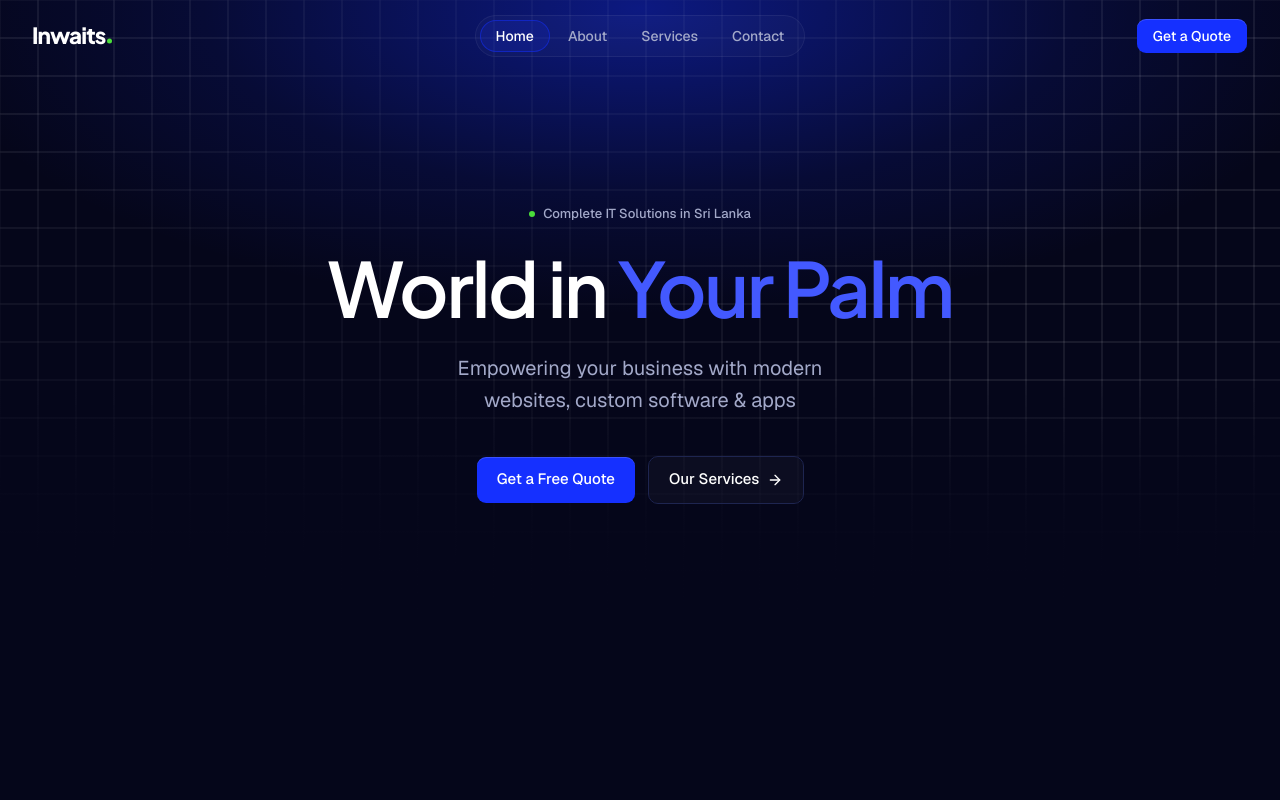
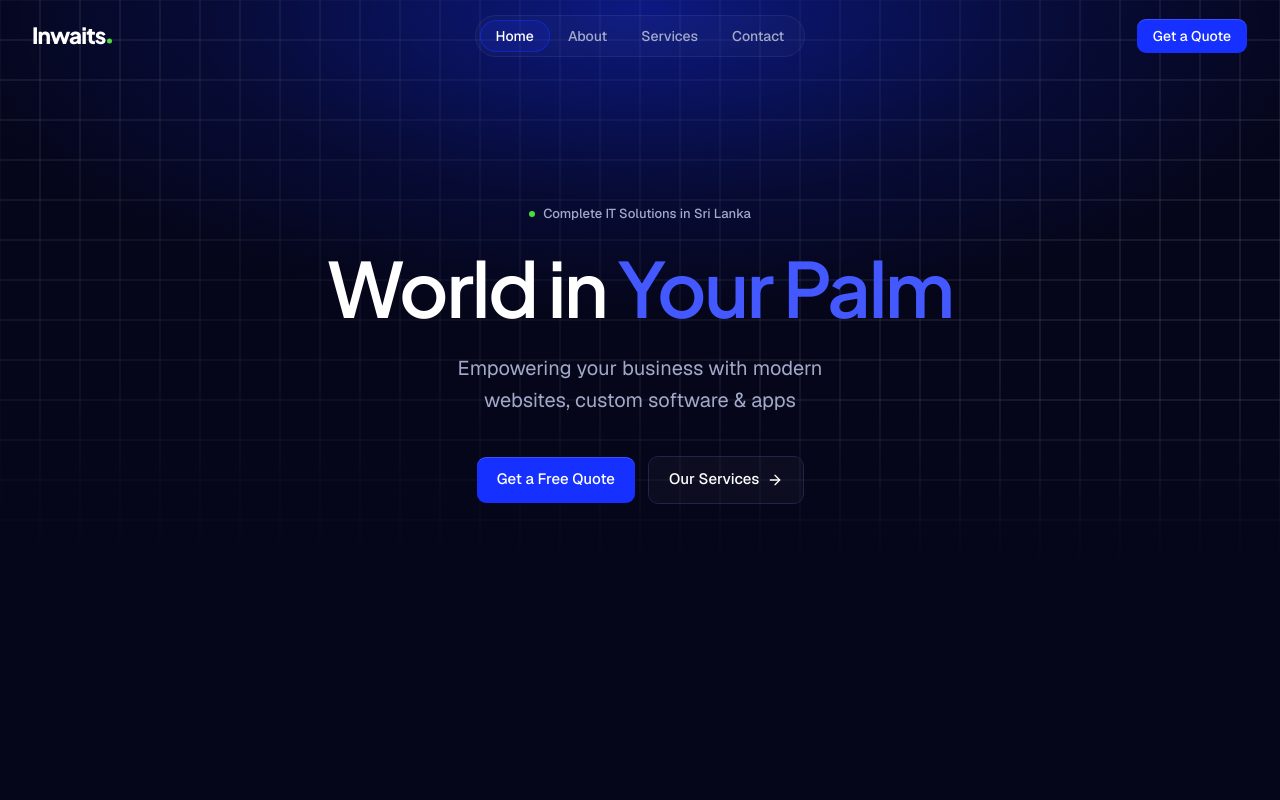
Before and after one commit to Hashandev/Inwaits_com, a Next.js app: page / in a window 1280 px wide. Shown: the top 800 px of the page. Built offline with nearby package versions, Linux system fonts and the light colour scheme; no server answers.

Commit message:
Refine square size to 40px and boost interactive hover glow

```diff
--- a/components/ui/interactive-grid.tsx
+++ b/components/ui/interactive-grid.tsx
@@ -28,8 +28,8 @@ export function InteractiveGrid() {
     let animId: number | null = null;
     let time = 0;
 
-    const GRID_SIZE = 38; // exact compact square size from your screenshot
-    const HOVER_RADIUS = 260; // wider, softer mouse influence radius
+    const GRID_SIZE = 40; // crisper, perfectly proportioned squares matching original design
+    const HOVER_RADIUS = 200; // mouse influence radius
 
     function resize() {
       if (!canvas) return;
@@ -47,13 +47,13 @@ export function InteractiveGrid() {
       time += 0.02;
 
       // Smooth mouse lerp
-      mouse.x += (mouse.targetX - mouse.x) * 0.16;
-      mouse.y += (mouse.targetY - mouse.y) * 0.16;
+      mouse.x += (mouse.targetX - mouse.x) * 0.18;
+      mouse.y += (mouse.targetY - mouse.y) * 0.18;
 
       const cols = Math.ceil(width / GRID_SIZE) + 1;
       const rows = Math.ceil(height / GRID_SIZE) + 1;
 
-      // Draw squares with enhanced subtle glow & wave
+      // Draw squares
       for (let r = 0; r < rows; r++) {
         for (let c = 0; c < cols; c++) {
           const x = c * GRID_SIZE;
@@ -71,26 +71,25 @@ export function InteractiveGrid() {
             hoverStrength = Math.pow(1 - dist / HOVER_RADIUS, 1.6);
           }
 
-          // Subtle ambient wave ripple across squares
-          const ambientWave = Math.sin(time + c * 0.16 + r * 0.16) * 0.025;
+          // Ambient subtle wave ripple across squares
+          const ambientWave = Math.sin(time + c * 0.15 + r * 0.15) * 0.02;
 
-          // Crisp clean hairline border alpha
-          const borderAlpha = Math.max(0.045, Math.min(0.85, 0.06 + ambientWave + hoverStrength * 0.55));
+          // Crisp clean border alpha
+          const borderAlpha = Math.max(0.04, Math.min(0.95, 0.06 + ambientWave + hoverStrength * 0.75));
 
-          // Soft brand-blue fill when hovered
-          const fillAlpha = hoverStrength * 0.18;
+          // Highlighted square fill with vibrant brand blue
+          const fillAlpha = hoverStrength * 0.28;
 
-          // Fill highlighted square
-          if (fillAlpha > 0.008) {
-            ctx.fillStyle = `rgba(35, 75, 255, ${fillAlpha.toFixed(3)})`;
+          if (fillAlpha > 0.01) {
+            ctx.fillStyle = `rgba(21, 48, 255, ${fillAlpha.toFixed(3)})`;
             ctx.fillRect(x + 1, y + 1, GRID_SIZE - 2, GRID_SIZE - 2);
           }
 
-          // Draw square border with hairline crispness
-          ctx.strokeStyle = hoverStrength > 0.06
-            ? `rgba(100, 140, 255, ${borderAlpha.toFixed(3)})`
+          // Crisp square hairline border
+          ctx.strokeStyle = hoverStrength > 0.05
+            ? `rgba(90, 125, 255, ${borderAlpha.toFixed(3)})`
             : `rgba(255, 255, 255, ${borderAlpha.toFixed(3)})`;
-          ctx.lineWidth = 1;
+          ctx.lineWidth = hoverStrength > 0.1 ? 1.5 : 1;
           ctx.strokeRect(x, y, GRID_SIZE, GRID_SIZE);
         }
       }
@@ -139,7 +138,7 @@ export function InteractiveGrid() {
   return (
     <canvas
       ref={canvasRef}
-      className="pointer-events-none absolute inset-0 size-full [mask-image:linear-gradient(to_bottom,black_50%,rgba(0,0,0,0.5)_65%,transparent_85%)]"
+      className="pointer-events-none absolute inset-0 size-full [mask-image:linear-gradient(to_bottom,black_75%,transparent_100%)]"
     />
   );
 }
```
